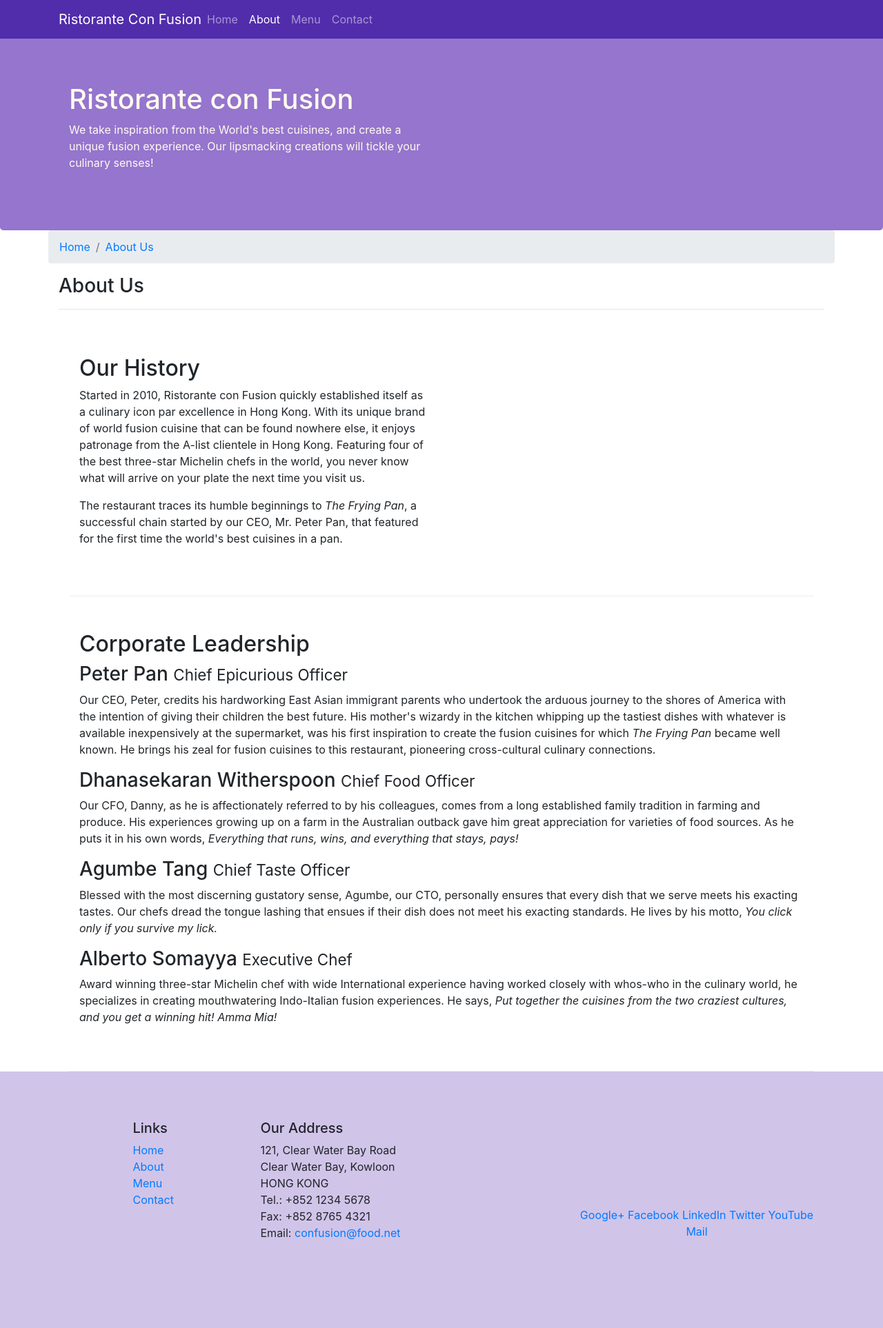
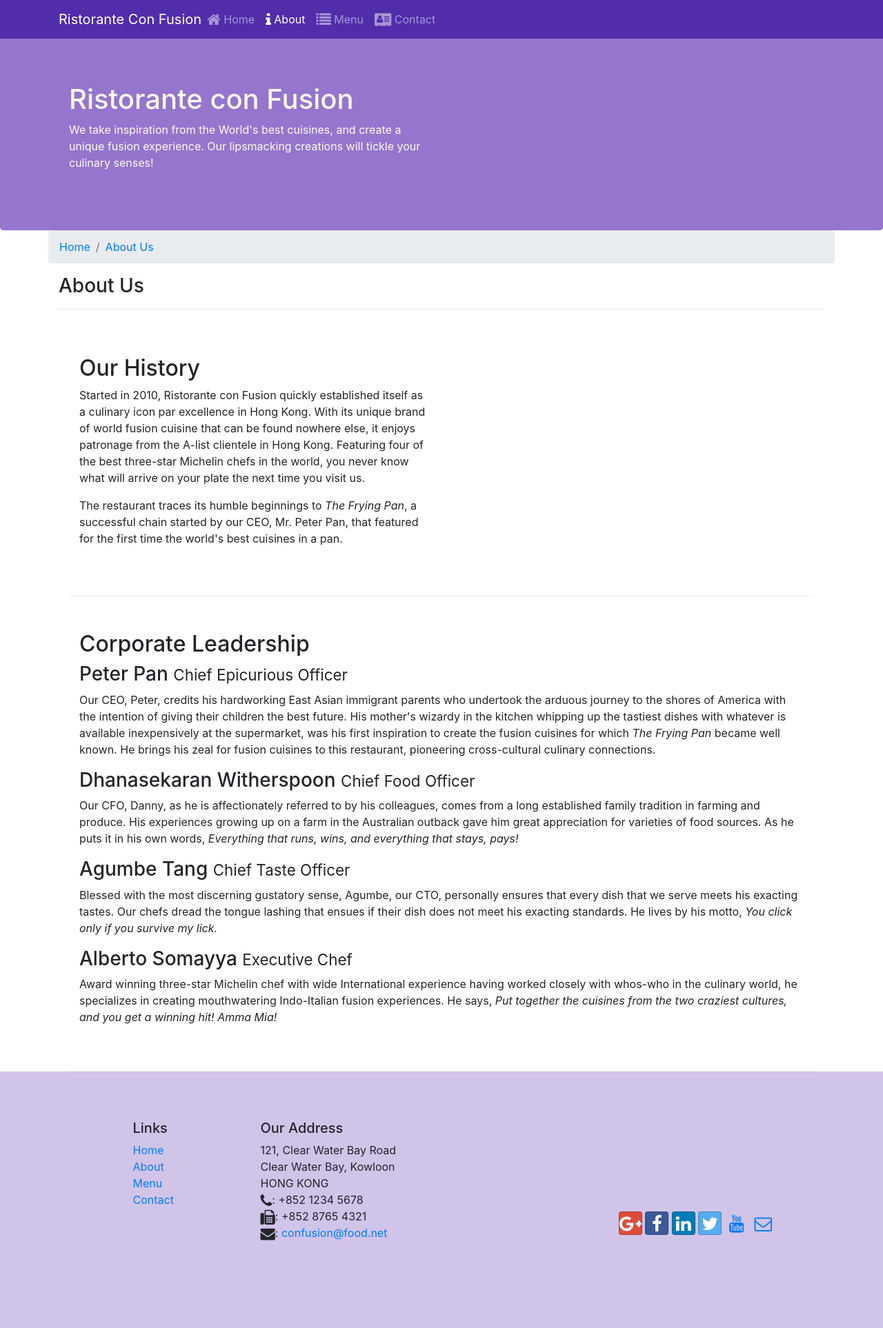
Before and after one commit to Hemal99/week2, a website: page aboutus.html in a window 1280 px wide. Shown: the top 1926 px of the page at 69% size. Drawn offline with nearby package versions, Linux system fonts and the light colour scheme.

Commit message:
icon fonts

```diff
--- a/aboutus.html
+++ b/aboutus.html
@@ -10,6 +10,8 @@
 
      <!-- Bootstrap CSS -->
      <link rel="stylesheet" href="node_modules/bootstrap/dist/css/bootstrap.min.css">
+      <link rel="stylesheet" href="node_modules/font-awesome/css/font-awesome.min.css">
+    <link rel="stylesheet" href="node_modules/bootstrap-social/bootstrap-social.css">
      <link rel="stylesheet" href="css\styles.css">
 
 </head>
@@ -21,10 +23,10 @@
             <a class="navbar-brand mr-auto" href="./index.html">Ristorante Con Fusion</a>
             <div class="collapse navbar-collapse" id="Navbar">
             <ul class ="navbar-nav mr-auto">
-                <li class="nav-item"><a class="nav-link" href="./index.html">Home</a></li>
-                <li class="nav-item active"><a class="nav-link" href="#">About</a></li>
-                <li class="nav-item"><a class="nav-link" href="#">Menu</a></li>
-                <li class="nav-item"><a class="nav-link" href="#">Contact</a></li>
+               <li class="nav-item"><a class="nav-link" href="./index.html"><span class="fa fa-home fa-lg"></span> Home</a></li>
+                    <li class="nav-item active"><a class="nav-link" href="#"><span class="fa fa-info fa-lg"></span> About</a></li>
+                    <li class="nav-item"><a class="nav-link" href="#"><span class="fa fa-list fa-lg"></span> Menu</a></li>
+                    <li class="nav-item"><a class="nav-link" href="#"><span class="fa fa-address-card fa-lg"></span> Contact</a></li>
              </ul>
             </div>
         </div>
@@ -117,19 +119,20 @@
 		              121, Clear Water Bay Road<br>
 		              Clear Water Bay, Kowloon<br>
 		              HONG KONG<br>
-		              Tel.: +852 1234 5678<br>
-		              Fax: +852 8765 4321<br>
-		              Email: <a href="mailto:confusion@food.net">confusion@food.net</a>
+		              <i class="fa fa-phone fa-lg"></i>: +852 1234 5678<br>
+		              <i class="fa fa-fax fa-lg"></i>: +852 8765 4321<br>
+		              <i class="fa fa-envelope fa-lg"></i>:
+                      <a href="mailto:confusion@food.net">confusion@food.net</a>
 		           </address>
                 </div>
                 <div class="col-12 col-sm-4 align-self-center">
                     <div class="text-center">
-                        <a href="http://google.com/+">Google+</a>
-                        <a href="http://www.facebook.com/profile.php?id=">Facebook</a>
-                        <a href="http://www.linkedin.com/in/">LinkedIn</a>
-                        <a href="http://twitter.com/">Twitter</a>
-                        <a href="http://youtube.com/">YouTube</a>
-                        <a href="mailto:">Mail</a>
+                        <a class="btn btn-social-icon btn-google" href="http://google.com/+"><i class="fa fa-google-plus fa-lg"></i></a>
+                        <a class="btn btn-social-icon btn-facebook" href="http://www.facebook.com/profile.php?id="><i class="fa fa-facebook fa-lg"></i></a>
+                        <a class="btn btn-social-icon btn-linkedin" href="http://www.linkedin.com/in/"><i class="fa fa-linkedin fa-lg"></i></a>
+                        <a class="btn btn-social-icon btn-twitter" href="http://twitter.com/"><i class="fa fa-twitter fa-lg"></i></a>
+                        <a class="btn btn-social-icon btn-youtube" href="http://youtube.com/"><i class="fa fa-youtube fa-lg"></i></a>
+                        <a class="btn btn-social-icon" href="mailto:"><i class="fa fa-envelope-o fa-lg"></i></a>
                     </div>
                 </div>
            </div>
--- a/package.json
+++ b/package.json
@@ -15,6 +15,8 @@
   },
   "dependencies": {
     "bootstrap": "^4.0.0",
+    "bootstrap-social": "^5.1.1",
+    "font-awesome": "^4.7.0",
     "jquery": "^3.3.1",
     "popper.js": "^1.12.9"
   },
```
Also changed, not shown: index.html (+17 -13 lines), 1 other file.
